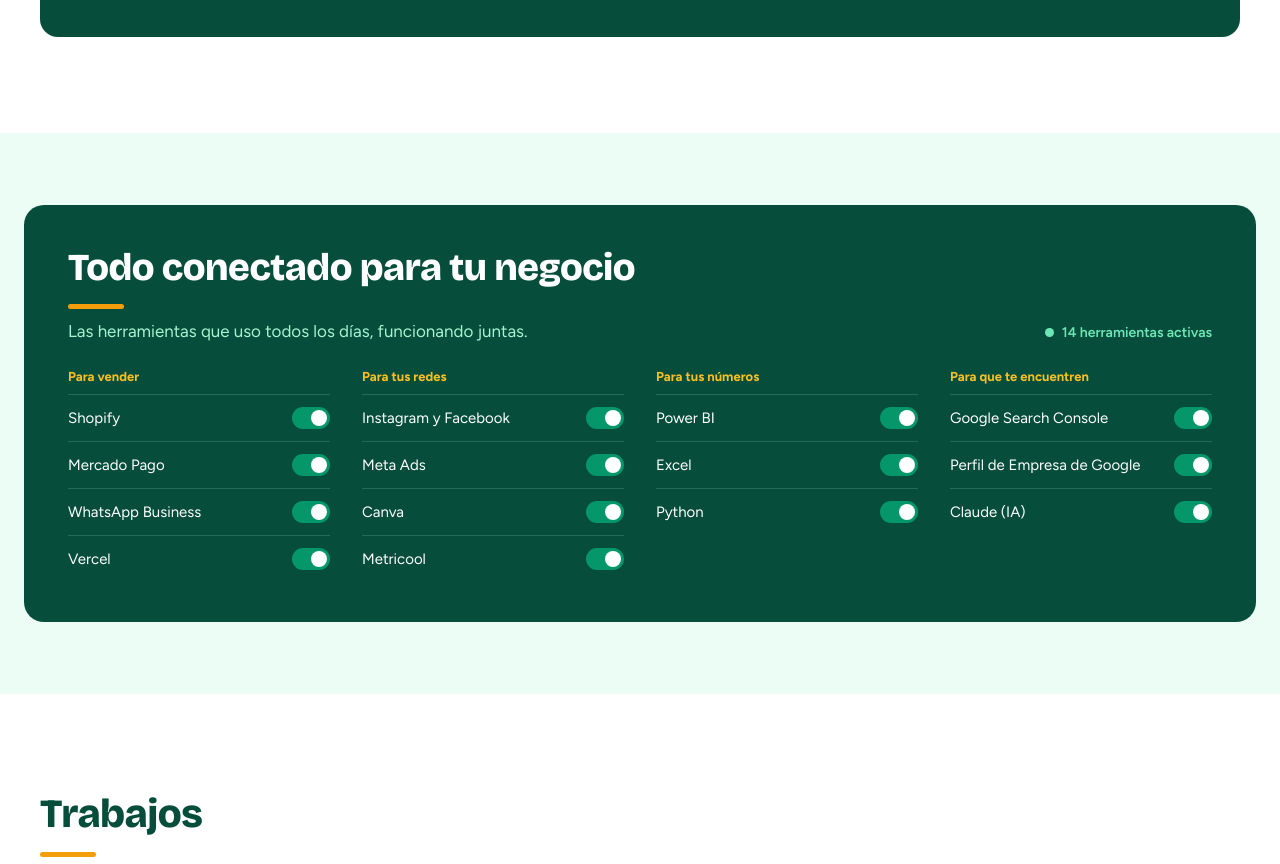
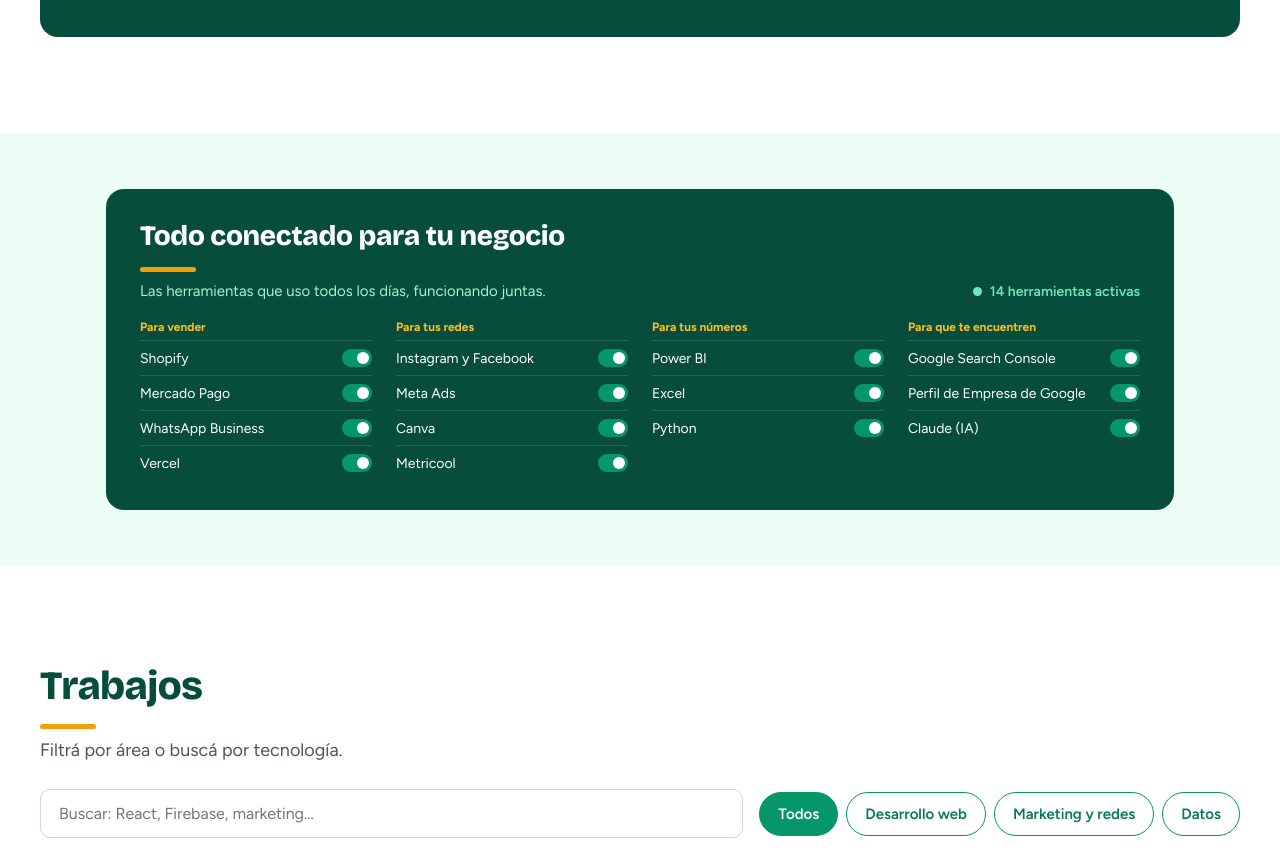
Before and after one commit to hernanarana/hernanarana.github.io, a plain HTML site: page index.html in a window 1280 px wide. Shown: the part 1424-2288 px from the top of the page. Drawn offline with nearby package versions, Linux system fonts and the light colour scheme.

Commit message:
Herramientas: tablero más compacto en compu
Co-Authored-By: Claude Opus 5.5 <noreply@anthropic.com>
Claude-Session: https://claude.ai/code/session_011ap16pK2TGjALhM9JLdG3v

```diff
--- a/index.html
+++ b/index.html
@@ -105,9 +105,9 @@ a:focus-visible,button:focus-visible,summary:focus-visible{outline:3px solid #f5
 .ls-front{box-shadow:0 0 0 3px #f59e0b,0 22px 40px -14px rgba(6,78,59,.5)}
 .ls-new{float:right;font-style:normal;font-weight:700;font-size:12px;color:#92400e;background:#fef3c7;padding:2px 8px;border-radius:5px}
 .ls-h2::after{content:'';display:block;width:56px;height:5px;border-radius:3px;background:#f59e0b;margin-top:14px}
-.ls-sw{display:flex;align-items:center;justify-content:space-between;gap:12px;padding:12px 0;border-top:1px solid rgba(167,243,208,.18);font-size:15px;color:#fff}
-.ls-sw i{width:38px;height:22px;border-radius:11px;background:#059669;position:relative;flex-shrink:0}
-.ls-sw i::after{content:'';position:absolute;right:3px;top:3px;width:16px;height:16px;border-radius:8px;background:#fff}
+.ls-sw{display:flex;align-items:center;justify-content:space-between;gap:10px;padding:8px 0;border-top:1px solid rgba(167,243,208,.16);font-size:14px;color:#fff}
+.ls-sw i{width:30px;height:18px;border-radius:9px;background:#059669;position:relative;flex-shrink:0}
+.ls-sw i::after{content:'';position:absolute;right:3px;top:3px;width:12px;height:12px;border-radius:6px;background:#fff}
 @media (max-width:980px){.ls-sw-grid{grid-template-columns:repeat(2,minmax(0,1fr))!important}}
 @media (max-width:560px){.ls-sw-grid{grid-template-columns:1fr!important}.ls-panel{padding:28px 22px!important}}
 </style>
@@ -198,20 +198,20 @@ a:focus-visible,button:focus-visible,summary:focus-visible{outline:3px solid #f5
 </div>
 </section>
 
-<section class="ls-sec" style="background: #ecfdf5; padding: 72px 24px">
-<div class="ls-panel" style="max-width: 1200px; margin: 0 auto; background: #064e3b; border-radius: 20px; padding: 40px 44px; display: flex; flex-direction: column; gap: 28px">
+<section class="ls-sec" style="background: #ecfdf5; padding: 56px 24px">
+<div class="ls-panel" style="max-width: 1000px; margin: 0 auto; background: #064e3b; border-radius: 18px; padding: 30px 34px; display: flex; flex-direction: column; gap: 20px">
 <div style="display: flex; flex-wrap: wrap; align-items: flex-end; justify-content: space-between; gap: 16px 24px">
 <div>
-<h2 class="ls-h2" style="font-family: 'Bricolage Grotesque', sans-serif; font-weight: 800; font-size: 38px; letter-spacing: -0.5px; margin: 0; color: #ffffff">Todo conectado para tu negocio</h2>
-<p style="margin: 12px 0 0; font-size: 17px; color: #a7f3d0">Las herramientas que uso todos los días, funcionando juntas.</p>
+<h2 class="ls-h2" style="font-family: 'Bricolage Grotesque', sans-serif; font-weight: 800; font-size: 28px; letter-spacing: -0.3px; margin: 0; color: #ffffff">Todo conectado para tu negocio</h2>
+<p style="margin: 10px 0 0; font-size: 15px; color: #a7f3d0">Las herramientas que uso todos los días, funcionando juntas.</p>
 </div>
 <span style="display: flex; align-items: center; gap: 8px; font-size: 14px; font-weight: 600; color: #6ee7b7"><span aria-hidden="true" style="width: 9px; height: 9px; border-radius: 5px; background: #6ee7b7"></span>14 herramientas activas</span>
 </div>
-<div class="ls-sw-grid" style="display: grid; grid-template-columns: repeat(4, minmax(0, 1fr)); gap: 32px">
-<div><p style="margin: 0 0 10px; font-size: 13px; font-weight: 700; color: #fbbf24">Para vender</p><ul style="margin: 0; padding: 0; list-style: none"><li class="ls-sw"><span>Shopify</span><i aria-hidden="true"></i></li><li class="ls-sw"><span>Mercado Pago</span><i aria-hidden="true"></i></li><li class="ls-sw"><span>WhatsApp Business</span><i aria-hidden="true"></i></li><li class="ls-sw"><span>Vercel</span><i aria-hidden="true"></i></li></ul></div>
-<div><p style="margin: 0 0 10px; font-size: 13px; font-weight: 700; color: #fbbf24">Para tus redes</p><ul style="margin: 0; padding: 0; list-style: none"><li class="ls-sw"><span>Instagram y Facebook</span><i aria-hidden="true"></i></li><li class="ls-sw"><span>Meta Ads</span><i aria-hidden="true"></i></li><li class="ls-sw"><span>Canva</span><i aria-hidden="true"></i></li><li class="ls-sw"><span>Metricool</span><i aria-hidden="true"></i></li></ul></div>
-<div><p style="margin: 0 0 10px; font-size: 13px; font-weight: 700; color: #fbbf24">Para tus números</p><ul style="margin: 0; padding: 0; list-style: none"><li class="ls-sw"><span>Power BI</span><i aria-hidden="true"></i></li><li class="ls-sw"><span>Excel</span><i aria-hidden="true"></i></li><li class="ls-sw"><span>Python</span><i aria-hidden="true"></i></li></ul></div>
-<div><p style="margin: 0 0 10px; font-size: 13px; font-weight: 700; color: #fbbf24">Para que te encuentren</p><ul style="margin: 0; padding: 0; list-style: none"><li class="ls-sw"><span>Google Search Console</span><i aria-hidden="true"></i></li><li class="ls-sw"><span>Perfil de Empresa de Google</span><i aria-hidden="true"></i></li><li class="ls-sw"><span>Claude (IA)</span><i aria-hidden="true"></i></li></ul></div>
+<div class="ls-sw-grid" style="display: grid; grid-template-columns: repeat(4, minmax(0, 1fr)); gap: 24px">
+<div><p style="margin: 0 0 6px; font-size: 12px; font-weight: 700; color: #fbbf24">Para vender</p><ul style="margin: 0; padding: 0; list-style: none"><li class="ls-sw"><span>Shopify</span><i aria-hidden="true"></i></li><li class="ls-sw"><span>Mercado Pago</span><i aria-hidden="true"></i></li><li class="ls-sw"><span>WhatsApp Business</span><i aria-hidden="true"></i></li><li class="ls-sw"><span>Vercel</span><i aria-hidden="true"></i></li></ul></div>
+<div><p style="margin: 0 0 6px; font-size: 12px; font-weight: 700; color: #fbbf24">Para tus redes</p><ul style="margin: 0; padding: 0; list-style: none"><li class="ls-sw"><span>Instagram y Facebook</span><i aria-hidden="true"></i></li><li class="ls-sw"><span>Meta Ads</span><i aria-hidden="true"></i></li><li class="ls-sw"><span>Canva</span><i aria-hidden="true"></i></li><li class="ls-sw"><span>Metricool</span><i aria-hidden="true"></i></li></ul></div>
+<div><p style="margin: 0 0 6px; font-size: 12px; font-weight: 700; color: #fbbf24">Para tus números</p><ul style="margin: 0; padding: 0; list-style: none"><li class="ls-sw"><span>Power BI</span><i aria-hidden="true"></i></li><li class="ls-sw"><span>Excel</span><i aria-hidden="true"></i></li><li class="ls-sw"><span>Python</span><i aria-hidden="true"></i></li></ul></div>
+<div><p style="margin: 0 0 6px; font-size: 12px; font-weight: 700; color: #fbbf24">Para que te encuentren</p><ul style="margin: 0; padding: 0; list-style: none"><li class="ls-sw"><span>Google Search Console</span><i aria-hidden="true"></i></li><li class="ls-sw"><span>Perfil de Empresa de Google</span><i aria-hidden="true"></i></li><li class="ls-sw"><span>Claude (IA)</span><i aria-hidden="true"></i></li></ul></div>
 </div>
 </div>
 </section>
```
